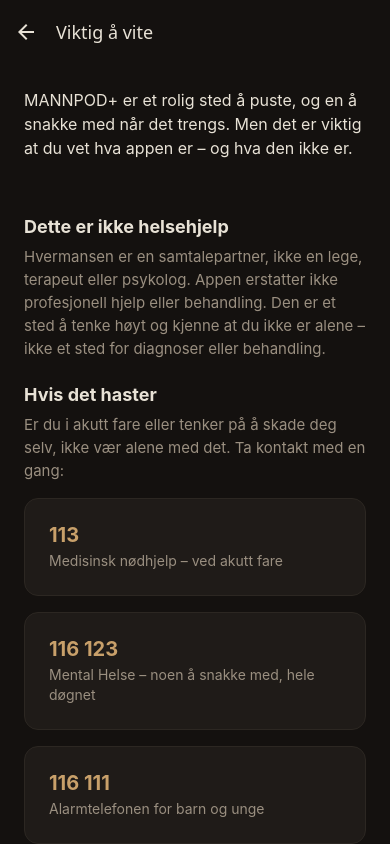
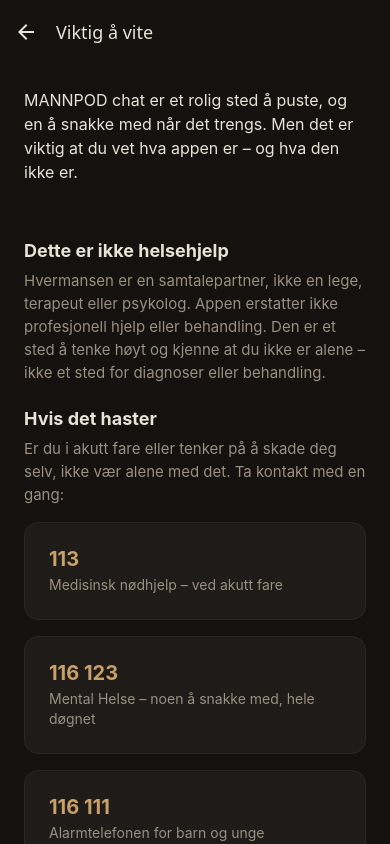
Before and after one commit to mortyolsen/mannpodplus, a React Native app: screen /About in a window 390 px wide. Built offline with nearby package versions, Linux system fonts and the light colour scheme; no server answers.

Commit message:
Rename app to MANNPOD Chat

```diff
--- a/app.json
+++ b/app.json
@@ -1,6 +1,6 @@
 {
   "expo": {
-    "name": "MannpodPlus",
+    "name": "MANNPOD chat",
     "slug": "MannpodPlus",
     "version": "1.0.0",
     "orientation": "portrait",
--- a/screens/AboutScreen.js
+++ b/screens/AboutScreen.js
@@ -16,7 +16,7 @@
   return (
     <ScrollView style={styles.screen} contentContainerStyle={styles.content}>
       <Text style={styles.intro}>
-        MANNPOD+ er et rolig sted å puste, og en å snakke med når det trengs.
+        MANNPOD chat er et rolig sted å puste, og en å snakke med når det trengs.
         Men det er viktig at du vet hva appen er – og hva den ikke er.
       </Text>
 
```
